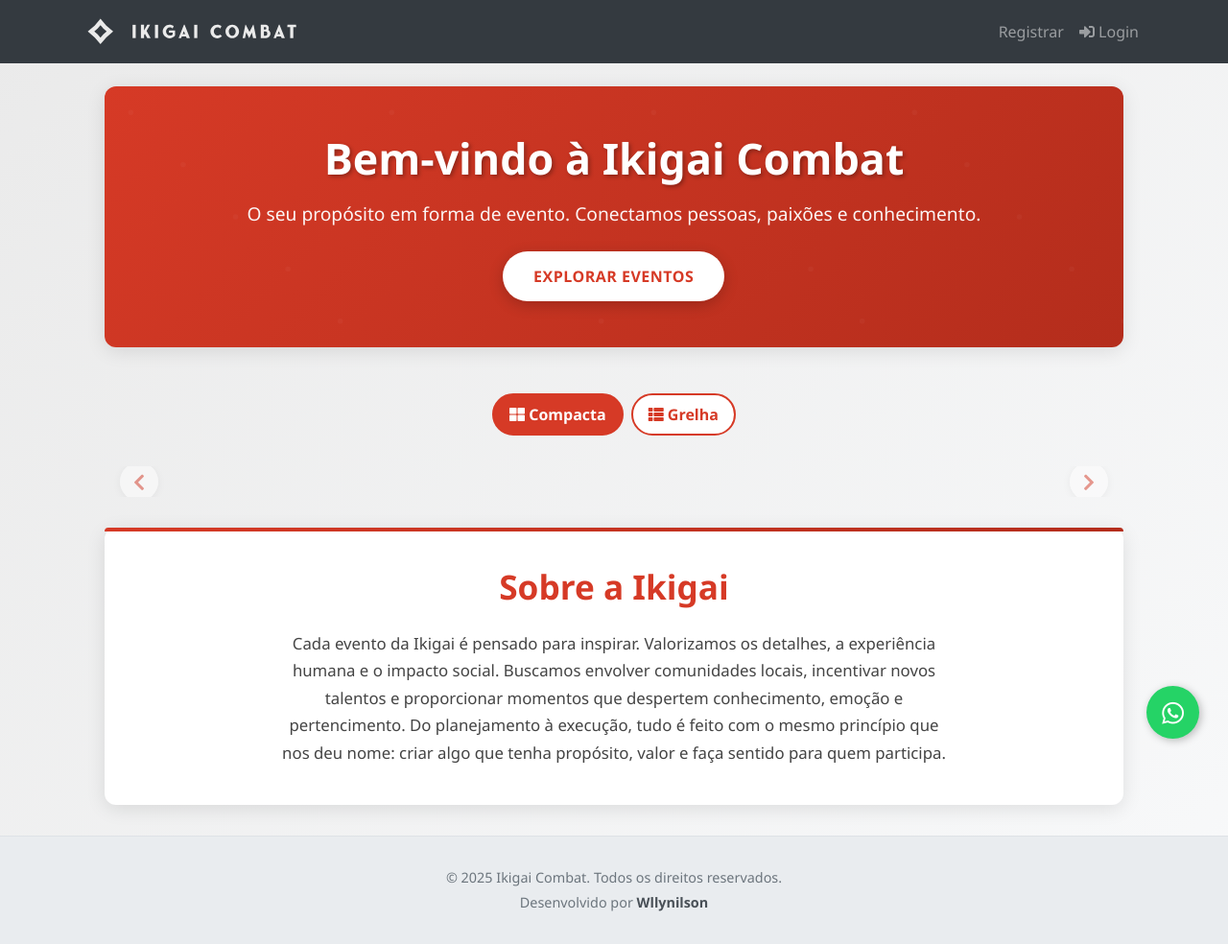
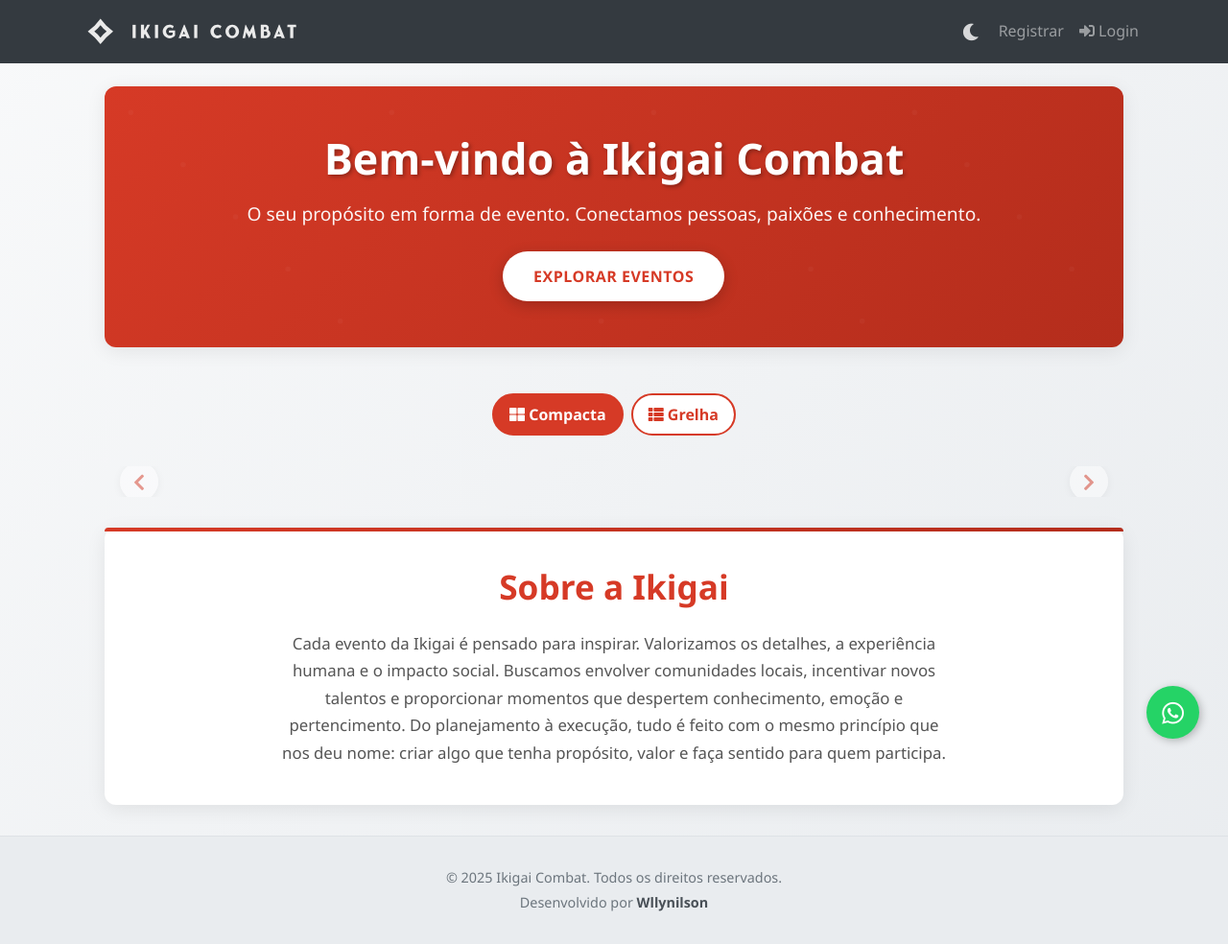
Before and after one commit to wllynilson/ikigai, a Flask app: page / in a window 1280 px wide. Shown: the whole page at 96% size. Run offline with Flask 3, Linux system fonts and the light colour scheme; data that the repository does not hold is empty; some libraries are stand-ins or nearby versions.

Commit message:
Implement light/dark mode switcher with theme persistence
Co-authored-by: wllynilson <14890223+wllynilson@users.noreply.github.com>

```diff
--- a/app/static/css/estilos_publicos.css
+++ b/app/static/css/estilos_publicos.css
@@ -1115,30 +1115,107 @@ a.card-link, a.card-link:hover {
 }
 
 /* DARK MODE SUPPORT */
+/* System preference based dark mode */
 @media (prefers-color-scheme: dark) {
-    :root {
+    body:not([data-theme="light"]) {
         --primary-white: rgb(45, 45, 50);
         --shadow: 0 4px 20px rgba(0, 0, 0, 0.3);
-    }
-
-    body {
         background: linear-gradient(135deg, #2d2d32 0%, #1a1a1f 100%);
         color: #e0e0e0;
     }
 
-    .event-card,
-    .about-section,
-    .event-description,
-    .details-card {
+    body:not([data-theme="light"]) .event-card,
+    body:not([data-theme="light"]) .about-section,
+    body:not([data-theme="light"]) .event-description,
+    body:not([data-theme="light"]) .details-card {
         background: #3a3a3f;
         color: #e0e0e0;
     }
 
-    .event-text,
-    .about-text,
-    .detail-value {
+    body:not([data-theme="light"]) .event-text,
+    body:not([data-theme="light"]) .about-text,
+    body:not([data-theme="light"]) .detail-value {
         color: #c0c0c0;
     }
+
+    body:not([data-theme="light"]) .navbar-dark {
+        background-color: #1a1a1f !important;
+    }
+}
+
+/* Manual dark mode override */
+body[data-theme="dark"] {
+    --primary-white: rgb(45, 45, 50);
+    --shadow: 0 4px 20px rgba(0, 0, 0, 0.3);
+    background: linear-gradient(135deg, #2d2d32 0%, #1a1a1f 100%);
+    color: #e0e0e0;
+}
+
+body[data-theme="dark"] .event-card,
+body[data-theme="dark"] .about-section,
+body[data-theme="dark"] .event-description,
+body[data-theme="dark"] .details-card {
+    background: #3a3a3f;
+    color: #e0e0e0;
+}
+
+body[data-theme="dark"] .event-text,
+body[data-theme="dark"] .about-text,
+body[data-theme="dark"] .detail-value {
+    color: #c0c0c0;
+}
+
+body[data-theme="dark"] .navbar-dark {
+    background-color: #1a1a1f !important;
+}
+
+/* Light mode explicit styles */
+body[data-theme="light"] {
+    --primary-white: #ffffff;
+    --shadow: 0 4px 20px rgba(0, 0, 0, 0.08);
+    background: linear-gradient(135deg, #f8f9fa 0%, #e9ecef 100%);
+    color: #333;
+}
+
+body[data-theme="light"] .event-card,
+body[data-theme="light"] .about-section,
+body[data-theme="light"] .event-description,
+body[data-theme="light"] .details-card {
+    background: white;
+    color: #333;
+}
+
+body[data-theme="light"] .event-text,
+body[data-theme="light"] .about-text,
+body[data-theme="light"] .detail-value {
+    color: #555;
+}
+
+body[data-theme="light"] .navbar-dark {
+    background-color: #343a40 !important;
+}
+
+/* Theme toggle button styles */
+.theme-toggle {
+    background: none !important;
+    border: none !important;
+    color: rgba(255, 255, 255, 0.8) !important;
+    font-size: 1.1rem;
+    padding: 0.5rem 0.75rem !important;
+    border-radius: 50% !important;
+    transition: all 0.3s ease;
+    cursor: pointer;
+}
+
+.theme-toggle:hover {
+    color: white !important;
+    background: rgba(255, 255, 255, 0.1) !important;
+    transform: scale(1.1);
+}
+
+.theme-toggle:focus {
+    outline: none !important;
+    box-shadow: 0 0 0 2px rgba(255, 255, 255, 0.3) !important;
 }
 
 /* Ficheiro: app/static/css/estilos_publicos.css */
--- a/app/templates/base.html
+++ b/app/templates/base.html
@@ -31,6 +31,13 @@
             </ul>
 
             <ul class="navbar-nav">
+                <!-- Theme Toggle Button -->
+                <li class="nav-item">
+                    <button class="nav-link btn btn-link theme-toggle" id="themeToggle" title="Alternar tema">
+                        <i class="fas fa-moon" id="themeIcon"></i>
+                    </button>
+                </li>
+
                 {% if current_user.is_authenticated %}
                     <li class="nav-item dropdown">
                         <a class="nav-link dropdown-toggle" href="#" id="navbarUserDropdown" role="button"
@@ -125,8 +132,42 @@
 
     {% block scripts %}
     <script>
+    // Theme Toggle Functionality
     document.addEventListener('DOMContentLoaded', function() {
-        // O seletor correto agora é '.alert-show_pix_modal'
+        const themeToggle = document.getElementById('themeToggle');
+        const themeIcon = document.getElementById('themeIcon');
+        const body = document.body;
+
+        // Get saved theme from localStorage or default to 'light'
+        const savedTheme = localStorage.getItem('theme') || 'light';
+
+        // Function to update theme
+        function updateTheme(theme) {
+            body.setAttribute('data-theme', theme);
+            localStorage.setItem('theme', theme);
+
+            // Update icon
+            if (theme === 'dark') {
+                themeIcon.className = 'fas fa-sun';
+                themeToggle.title = 'Alternar para modo claro';
+            } else {
+                themeIcon.className = 'fas fa-moon';
+                themeToggle.title = 'Alternar para modo escuro';
+            }
+        }
+
+        // Initialize theme on page load
+        updateTheme(savedTheme);
+
+        // Theme toggle click handler
+        themeToggle.addEventListener('click', function(e) {
+            e.preventDefault();
+            const currentTheme = body.getAttribute('data-theme');
+            const newTheme = currentTheme === 'dark' ? 'light' : 'dark';
+            updateTheme(newTheme);
+        });
+
+        // Original PIX modal functionality
         const pixFlashMessage = document.querySelector('.alert-show_pix_modal');
 
         if (pixFlashMessage) {
```
Also changed, not shown: app.db.
